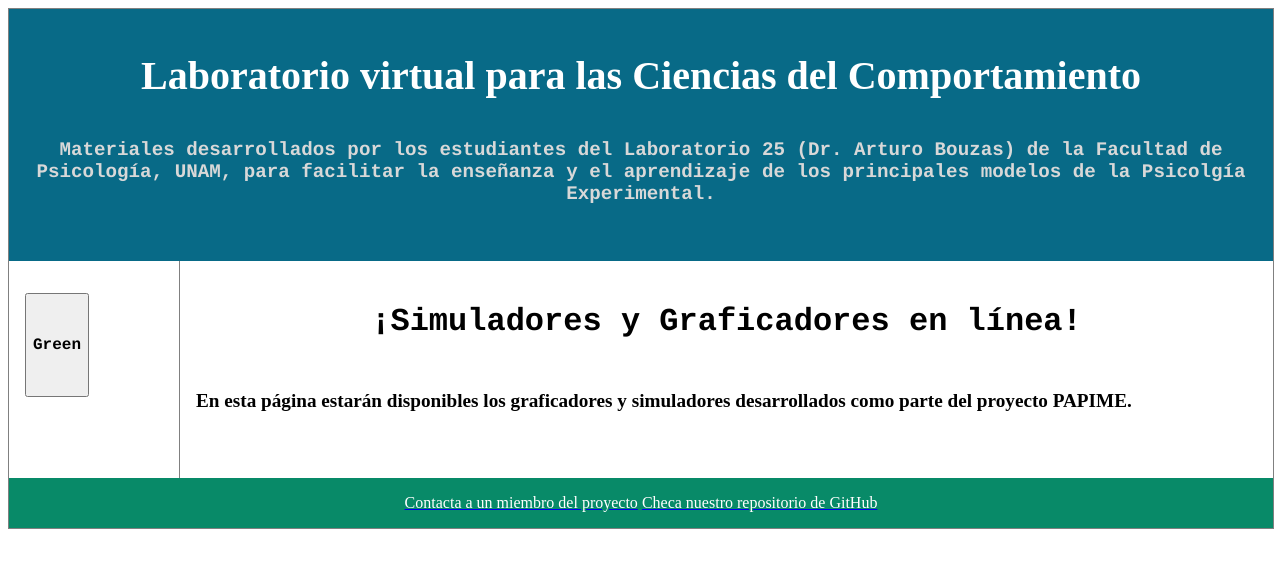
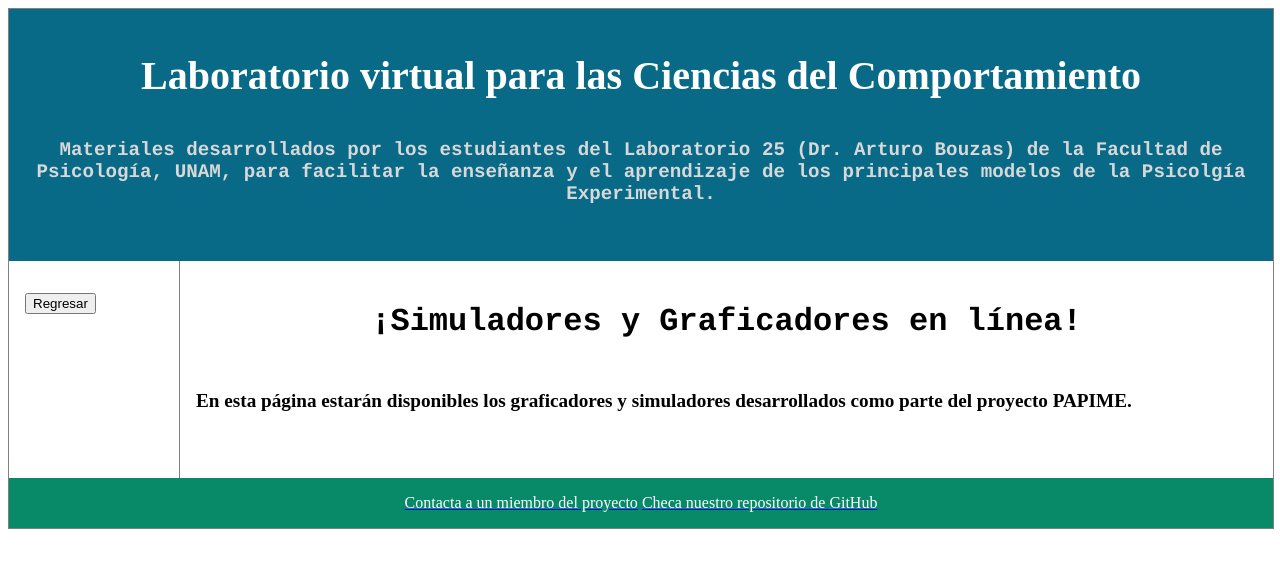
Before and after one commit to BouzasLab25/bouzaslab25.github.io, a Jekyll site: the page built from aboutPAPIME/index.html, in a window 1280 px wide. Shown: the top 568 px of the page. Built offline with Jekyll 4.4.1, drawn with Linux system fonts in a browser that asks for light colours.

Commit message:
Update papime.html

```diff
--- a/_layouts/papime.html
+++ b/_layouts/papime.html
@@ -117,7 +117,7 @@ article {
 
 <nav>
   <ul>
-	  <li><a href="#"><button class="button"><h4>Green</h4></button></a></li>
+	  <li><a href="#"><button class="button">Regresar</button></a></li>
   </ul>
 </nav>
 
```
